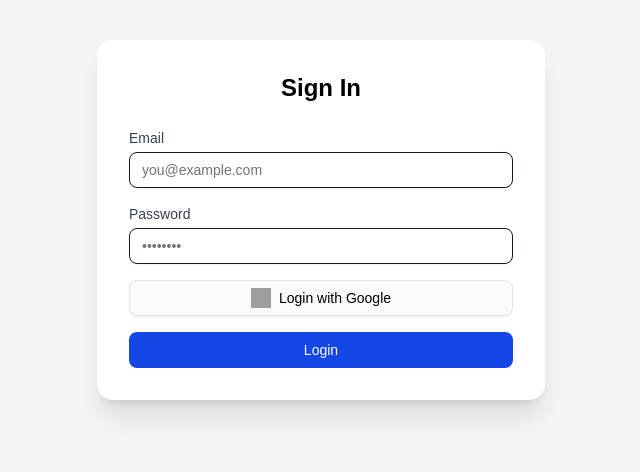
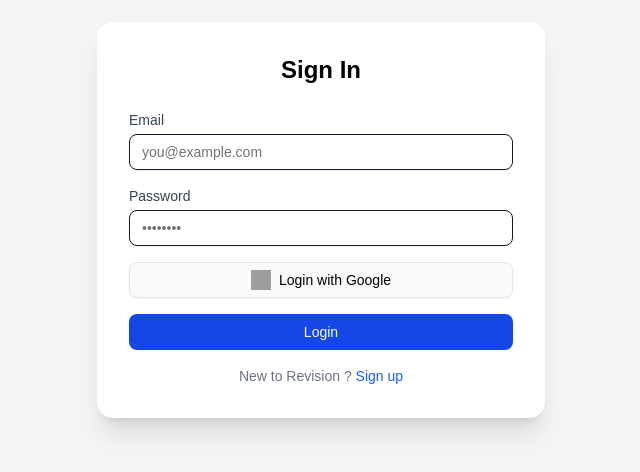
Before and after one commit to ranjit1024/revision, a Next.js app: page /auth/signin in a window 1280 px wide. Shown: the part 180-652 px from the top of the page, without its empty margins (319-959 px from the left). Built offline with nearby package versions, Linux system fonts and the light colour scheme; grey boxes are pictures that could not be loaded; a web font is replaced by a local one.

Commit message:
added main ui

```diff
--- a/app/auth/signin/page.tsx
+++ b/app/auth/signin/page.tsx
@@ -1,7 +1,8 @@
 import { Input } from "@/components/ui/input"
 import { Button } from "@/components/ui/button"
-
+import { useRouter } from "next/navigation"
 export default function LoginForm() {
+    const navigation = useRouter()
   return (
     <div className="flex min-h-screen items-center justify-center bg-gray-100">
       <div className="w-full max-w-md rounded-2xl bg-white p-8 shadow-xl">
@@ -30,6 +31,12 @@ export default function LoginForm() {
           <Button className="w-full bg-blue-700 text-white hover:bg-blue-800">
             Login
           </Button>
+           <p className="text-center text-sm text-gray-500">
+            New to Revision ?{" "}
+            <a href="/login" className="text-blue-600 hover:underline">
+              Sign up
+            </a>
+          </p>
         </div>
       </div>
     </div>
--- a/app/page.tsx
+++ b/app/page.tsx
@@ -1,10 +1,14 @@
+"use client"
 import { Button } from "@/components/ui/button";
 import bard from "../public/bird.png";
 import Image from "next/image";
 import logo from "../public/revisly.png"
 import { motion } from "framer-motion";
+import { useRouter } from "next/navigation";
 import srs from "../public/imp.png"
 export default function Home() {
+  const navigation = useRouter();
+
   return (
 
     <div className=" overflow-x-hidden">
--- /dev/null
+++ b/app/revisly/home/page.tsx
@@ -0,0 +1,5 @@
+export default function Home(){
+    return <div>
+        dsf
+    </div>
+}
```
